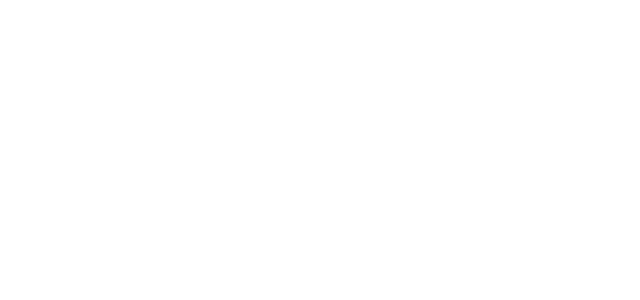
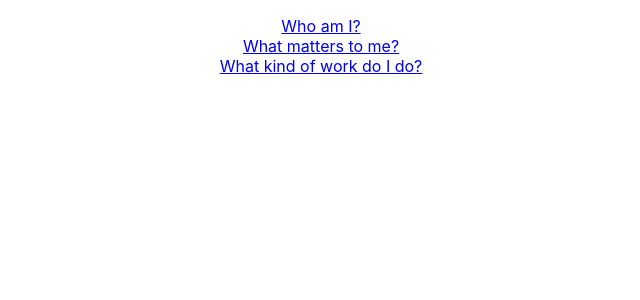
Before and after one commit to ashacs/ashacs.github.io, a React (Create React App) app: page / in a window 1280 px wide. Shown: the top 300 px of the page, without its empty margins (339-979 px from the left). Built offline with nearby package versions, Linux system fonts and the light colour scheme.

Commit message:
Adding navigation component

```diff
--- a/src/App.js
+++ b/src/App.js
@@ -1,5 +1,6 @@
 import React, { Component } from 'react';
 import './App.css';
+import Nav from './Components/Nav';
 
 class App extends Component {
 
@@ -11,6 +12,7 @@ class App extends Component {
   render() {
     return (
       <div className="App">
+        <Nav />
       </div>
     );
   }
--- /dev/null
+++ b/src/Components/Nav/index.css
@@ -0,0 +1,3 @@
+.nav {
+    list-style-type: none;
+}
--- /dev/null
+++ b/src/Components/Nav/index.js
@@ -0,0 +1,25 @@
+import React, { Component } from 'react';
+import './index.css';
+
+class Nav extends Component {
+
+    constructor() {
+        super();
+        this.state = {};
+    }
+
+    render() {
+        return (
+            <nav>
+                <ul className="nav">
+                    <li><a href="#">Who am I?</a></li>
+                    <li><a href="#">What matters to me?</a></li>
+                    <li><a href="#">What kind of work do I do?</a></li>
+                </ul>
+            </nav>
+        );
+    }
+
+}
+
+export default Nav;
```
